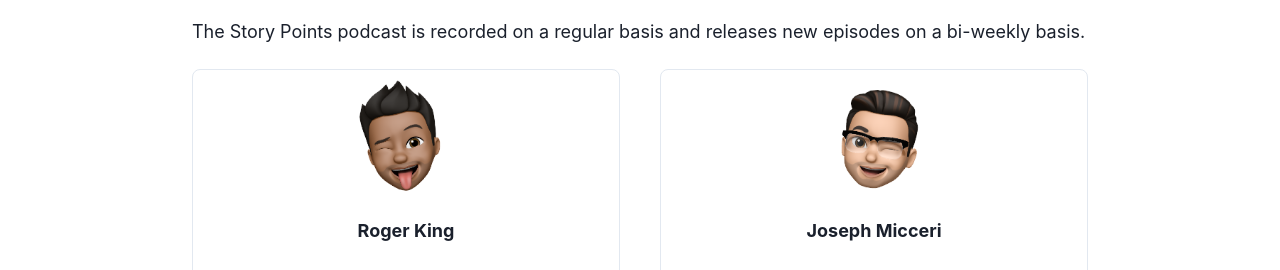
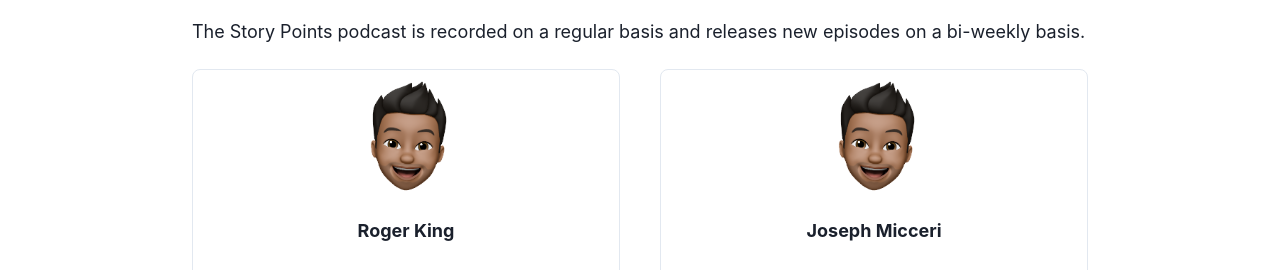
Before and after one commit to arcingio/story-points-web, a Next.js app: page /about in a window 1280 px wide. Shown: the part 280-550 px from the top of the page. Built offline with nearby package versions, Linux system fonts and the light colour scheme.

Commit message:
refactor: remove host interval changing

```diff
--- a/src/components/avatar/host/index.tsx
+++ b/src/components/avatar/host/index.tsx
@@ -13,19 +13,7 @@ export const HostAvatar: React.FC<HostAvatarProps> = ({
   withLastName,
   imageName = "default.png",
 }) => {
-  const [internalImageName, setInternalImageName] = useState(imageName);
-
-  useEffect(() => {
-    setInterval(() => {
-      console.log(internalImageName);
-      if (internalImageName === "default.png") {
-        console.log("running");
-        setInternalImageName("hover.png");
-      } else {
-        setInternalImageName("default.png");
-      }
-    }, 5000);
-  }, [internalImageName]);
+  const [internalImageName] = useState(imageName);
 
   return (
     <Box display="flex" flexDirection="column" alignItems="center">
```
